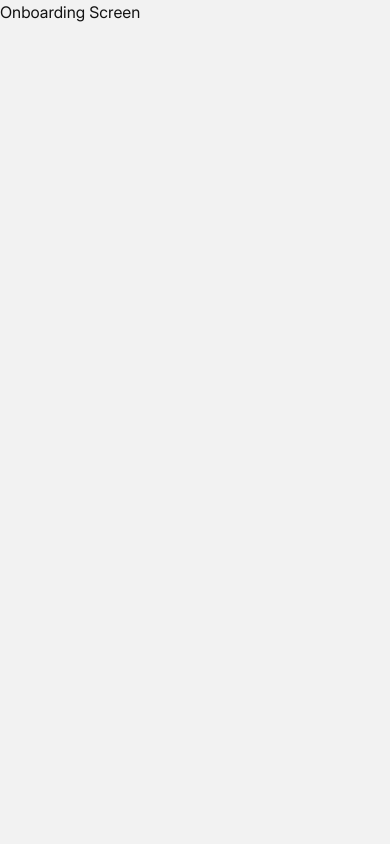
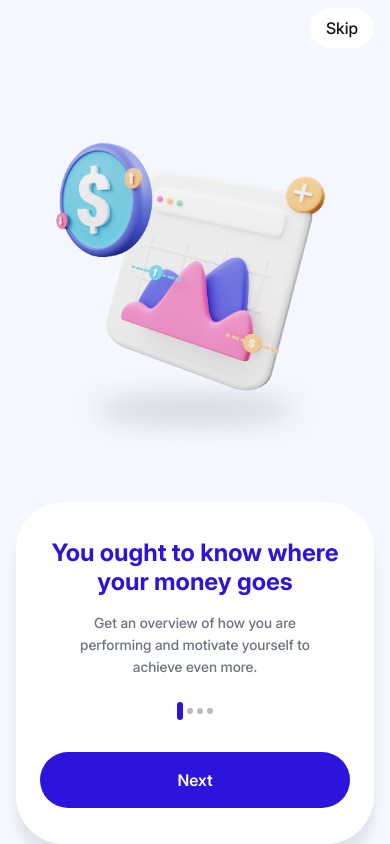
Before and after one commit to vladfidem/moneyscope, a React Native app: screen / in a window 390 px wide. Built offline with nearby package versions, Linux system fonts and the light colour scheme.

Commit message:
feat: implement onboarding screen
- implemented onboarding screen
- first launch persistence
- fixed spacing

```diff
--- /dev/null
+++ b/assets/images/index.ts
@@ -0,0 +1,3 @@
+const OnboardingImage = require('../../assets/images/onboarding_illustration.png')
+
+export { OnboardingImage }
--- a/src/components/AppButton.tsx
+++ b/src/components/AppButton.tsx
@@ -78,7 +78,7 @@ export const AppButton: FC<AppButtonProps> = ({
       alignItems: 'center',
     },
     button: {
-      borderRadius: spacing.xl,
+      borderRadius: spacing.xxl,
       alignItems: 'center',
       justifyContent: 'center',
       opacity: disabled || isLoading ? 0.8 : 1,
--- a/src/components/AppCheckbox.tsx
+++ b/src/components/AppCheckbox.tsx
@@ -21,7 +21,7 @@ export const AppCheckbox: FC<AppCheckboxProps> = ({
       width: size,
       height: size,
       borderRadius: spacing.xs,
-      borderWidth: 2,
+      borderWidth: spacing.xxs,
       borderColor: `${colors.button.primary}1A`,
       backgroundColor: isChecked ? colors.button.primary : colors.background.secondary,
       justifyContent: 'center',
--- a/src/components/AppInput.tsx
+++ b/src/components/AppInput.tsx
@@ -33,8 +33,8 @@ export const AppInput: React.FC<AppInputProps> = ({
     container: {
       borderRadius: spacing.size10,
       backgroundColor: colors.background.secondary,
-      paddingHorizontal: spacing.size20,
-      paddingVertical: spacing.size20,
+      paddingHorizontal: spacing.size10 * 2,
+      paddingVertical: spacing.size10 * 2,
       flexDirection: 'row',
       alignItems: 'center',
       height: spacing.size10 * 6
@@ -53,7 +53,7 @@ export const AppInput: React.FC<AppInputProps> = ({
       fontSize: fonts.sizes.inputFieldCaption.fontSize,
       marginBottom: spacing.sm,
     },
-    icon: { marginLeft: spacing.size20 },
+    icon: { marginLeft: spacing.size10 * 2 },
   })
 
   return (
@@ -75,7 +75,7 @@ export const AppInput: React.FC<AppInputProps> = ({
             style={styles.icon}
             hitSlop={{ top: 10, bottom: 10, left: 10, right: 10 }}
           >
-            <Ionicons name={showPassword ? 'eye-off' : 'eye'} size={spacing.size20} color={colors.system.primary}/>
+            <Ionicons name={showPassword ? 'eye-off' : 'eye'} size={spacing.size10 * 2} color={colors.system.primary}/>
           </TouchableOpacity>
         )}
       </View>
--- a/src/constants/spacing.ts
+++ b/src/constants/spacing.ts
@@ -5,9 +5,7 @@ export const spacing = {
   md: 16,
   lg: 24,
   xl: 32,
+  xxl: 48,
 
   size10: 10,
-  size12: 12,
-  size20: 20,
-  size22: 22,
 }
--- a/src/navigation/AppNavigator.tsx
+++ b/src/navigation/AppNavigator.tsx
@@ -15,12 +15,7 @@ export const AppNavigator: FC = () => {
     (async () => {
       const hasLaunched = await AsyncStorage.getItem('hasLaunched')
 
-      if (hasLaunched === null) {
-        await AsyncStorage.setItem('hasLaunched', 'true')
-        setFirstLaunch(true)
-      } else {
-        setFirstLaunch(false)
-      }
+      hasLaunched === null ? setFirstLaunch(true) : setFirstLaunch(false)
     })()
   }, [])
 
--- a/src/screens/OnboardingScreen.tsx
+++ b/src/screens/OnboardingScreen.tsx
@@ -1,11 +1,203 @@
-import { FC } from 'react'
+import { FC, useRef, useState } from 'react'
+import { Dimensions, FlatList, Image, NativeScrollEvent, NativeSyntheticEvent, StyleSheet, View } from 'react-native'
 import { SafeAreaView } from 'react-native-safe-area-context'
-import { AppText } from '../components'
+import { OnboardingImage } from '../../assets/images'
+import { AppText, AppButton } from '../components'
+import { useTheme } from '../store'
+import { Routes } from '../types'
+import AsyncStorage from '@react-native-async-storage/async-storage'
 
-export const OnboardingScreen: FC = () => {
+interface OnboardingScreenProps {
+  navigation: any
+}
+
+type SlideType = {
+  id: string
+  title: string
+  description: string
+}
+
+const { width } = Dimensions.get('window')
+
+const slides: SlideType[] = [
+  {
+    id: '1',
+    title: 'You ought to know where your money goes',
+    description: 'Get an overview of how you are performing and motivate yourself to achieve even more.'
+  },
+  {
+    id: '2',
+    title: 'Track Your Spending',
+    description: 'See where your money goes with detailed insights and categorization.',
+  },
+  {
+    id: '3',
+    title: 'Achieve Financial Goals',
+    description: 'Set and reach your savings and investment targets with ease.',
+  },
+  {
+    id: '4',
+    title: 'You ought to know where your money goes',
+    description: 'Get an overview of how you are performing and motivate yourself to achieve even more.'
+  },
+]
+
+export const OnboardingScreen: FC<OnboardingScreenProps> = ({ navigation }) => {
+  const { colors, spacing } = useTheme()
+  const [currentIndex, setCurrentIndex] = useState(0)
+  const slidesRef = useRef<FlatList>(null)
+
+  const slideWidth = width - (spacing.lg * 2) - (spacing.md * 2)
+
+  const styles = StyleSheet.create({
+    container: {
+      flex: 1,
+      paddingHorizontal: spacing.md,
+      backgroundColor: colors.background.primary,
+    },
+    skipButtonContainer: {
+      alignSelf: 'flex-end',
+      marginTop: spacing.sm,
+      zIndex: 999,
+    },
+    skipButton: {
+      paddingHorizontal: spacing.md,
+    },
+    imageSection: {
+      flex: 1,
+      justifyContent: 'center',
+      alignItems: 'center',
+    },
+    image: {
+      width,
+      resizeMode: 'contain'
+    },
+    contentCard: {
+      backgroundColor: colors.background.secondary,
+      borderRadius: spacing.xxl,
+      paddingVertical: spacing.xl + spacing.xs,
+      paddingHorizontal: spacing.lg,
+      shadowOffset: { width: 0, height: spacing.md },
+      shadowColor: colors.black,
+      shadowOpacity: 0.08,
+      shadowRadius: spacing.size10,
+      elevation: spacing.size10,
+    },
+    slideContainer: {
+      justifyContent: 'flex-start',
+      alignItems: 'center',
+      marginBottom: spacing.lg,
+      width: slideWidth,
+    },
+    title: {
+      textAlign: 'center',
+      marginBottom: spacing.md,
+    },
+    description: {
+      textAlign: 'center',
+      paddingHorizontal: spacing.lg,
+    },
+    paginationContainer: {
+      flexDirection: 'row',
+      justifyContent: 'center',
+      alignItems: 'center',
+      marginBottom: spacing.xl,
+    },
+    dot: {
+      width: spacing.xs + spacing.xxs,
+      height: spacing.xs + spacing.xxs,
+      borderRadius: spacing.xxl,
+      backgroundColor: colors.system.secondary,
+      marginHorizontal: spacing.xxs,
+    },
+    activeDot: {
+      height: spacing.md + spacing.xxs,
+      backgroundColor: colors.system.primary,
+    },
+  })
+
+  const handleScroll = (event: NativeSyntheticEvent<NativeScrollEvent>) => {
+    const contentOffsetX = event.nativeEvent.contentOffset.x
+    const newIndex = Math.round(contentOffsetX / (width - (spacing.md * 2)))
+    setCurrentIndex(newIndex)
+  }
+
+  const handleFinishOnboarding = async () => {
+    await AsyncStorage.setItem('hasLaunched', 'true')
+    navigation.replace(Routes.SignUp)
+  }
+
+  const scrollToNext = async () => {
+    if (slidesRef.current && currentIndex < slides.length - 1) {
+      slidesRef.current.scrollToIndex({ index: currentIndex + 1, animated: true })
+    } else {
+      await handleFinishOnboarding()
+    }
+  }
+
+  const renderSlideContent = ({ item }: { item: SlideType }) => (
+    <View style={styles.slideContainer}>
+      <AppText type="title" variant="h2" weight="bold" style={styles.title}>
+        {item.title}
+      </AppText>
+      <AppText type="text" variant="bodySmall" weight="medium" color="secondary" style={styles.description}>
+        {item.description}
+      </AppText>
+    </View>
+  )
+
   return (
-    <SafeAreaView>
-      <AppText>Onboarding Screen</AppText>
+    <SafeAreaView style={styles.container}>
+      <View style={styles.skipButtonContainer}>
+        <AppButton
+          title="Skip"
+          variant="secondary"
+          style={styles.skipButton}
+          onPress={handleFinishOnboarding}
+        />
+      </View>
+
+      <View style={styles.imageSection}>
+        <Image source={OnboardingImage} style={styles.image}/>
+      </View>
+
+      <View style={styles.contentCard}>
+        <FlatList
+          ref={slidesRef}
+          data={slides}
+          renderItem={renderSlideContent}
+          keyExtractor={(item) => item.id}
+          horizontal
+          pagingEnabled
+          showsHorizontalScrollIndicator={false}
+          onScroll={handleScroll}
+          scrollEventThrottle={16}
+          initialScrollIndex={0}
+          getItemLayout={(_, index) => ({
+            length: slideWidth,
+            offset: slideWidth * index,
+            index
+          })}
+          contentContainerStyle={{ alignItems: 'center' }}
+        />
+
+        {slides.length > 1 && (
+          <View style={styles.paginationContainer}>
+            {slides.map((_, index) => (
+              <View
+                key={index}
+                style={[styles.dot, index === currentIndex && styles.activeDot]}
+              />
+            ))}
+          </View>
+        )}
+
+        <AppButton
+          title={currentIndex < slides.length - 1 ? 'Next' : 'Get Started'}
+          variant="primary"
+          onPress={scrollToNext}
+        />
+      </View>
     </SafeAreaView>
   )
 }
--- a/src/theme/lightTheme.ts
+++ b/src/theme/lightTheme.ts
@@ -1,4 +1,5 @@
 export const lightTheme = {
+  black: '#000000',
   text: {
     primary: '#131313',
     secondary: '#6C727F',
```
Also changed, not shown: assets/images/onboarding_illustration.png (added).
